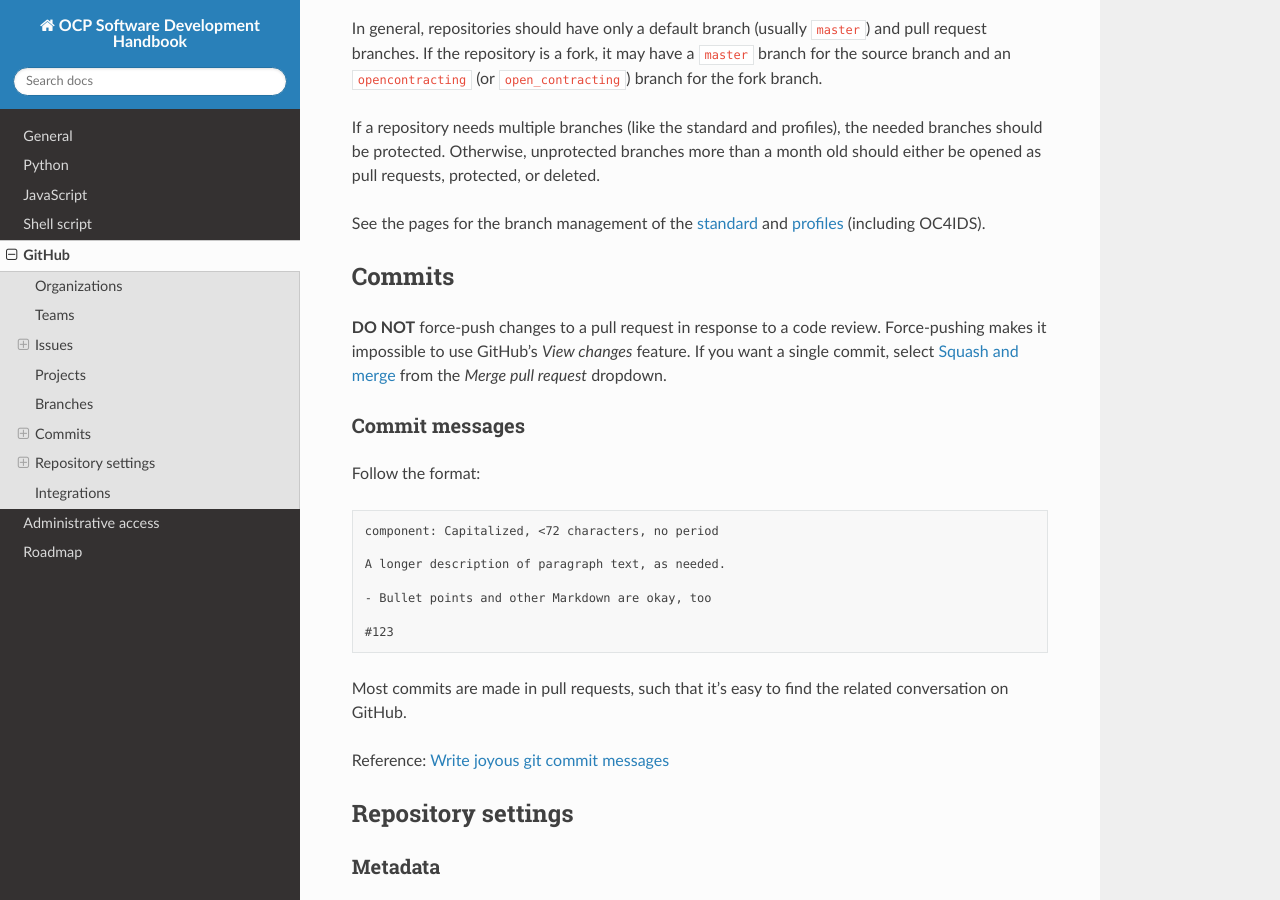
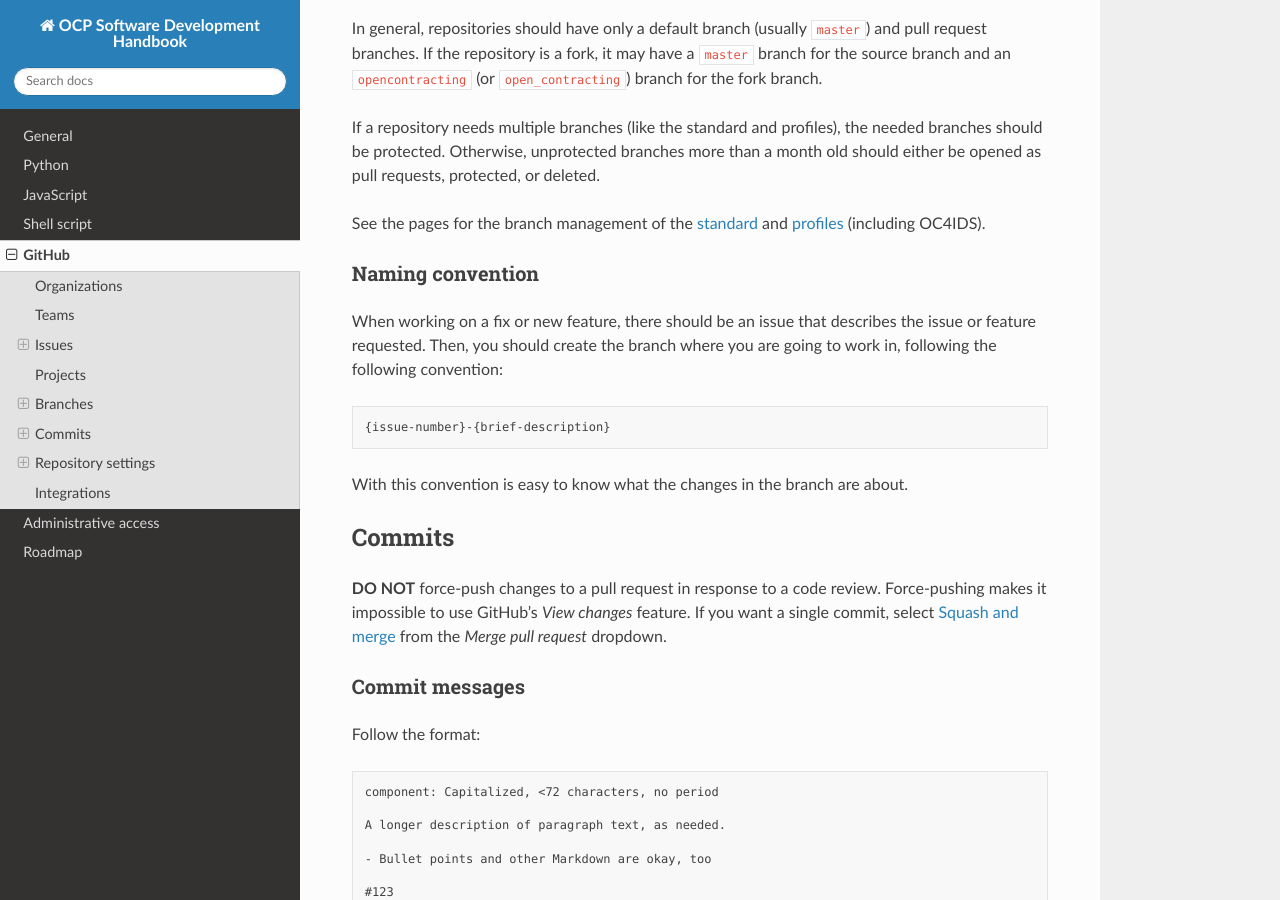
Before and after one commit to open-contracting/software-development-handbook, a Sphinx documentation site: the page built from docs/github/index.rst, in a window 1280 px wide and 900 px high, scrolled down 2734 px. Built offline with Sphinx 7.4.7 and the Read the Docs theme 2.0.0, drawn with Linux system fonts in a browser that asks for light colours.

Commit message:
Add guidance on branch naming convention
Signed-off-by: Yohanna Lisnichuk <yohanitalisnichuk@gmail.com>

```diff
--- a/docs/github/index.rst
+++ b/docs/github/index.rst
@@ -101,6 +101,17 @@ If a repository needs multiple branches (like the standard and profiles), the ne
 
 See the pages for the branch management of the `standard <../../standard/technical/repository>`__ and `profiles <../../profiles/technical/repository>`__ (including OC4IDS).
 
+Naming convention
+~~~~~~~~~~~~~~~~~
+
+When working on a fix or new feature, there should be an issue that describes the issue or feature requested. Then, you should create the branch where you are going to work in, following the following convention:
+
+.. code-block:: none
+
+   {issue-number}-{brief-description}
+
+With this convention is easy to know what the changes in the branch are about.
+
 Commits
 -------
 
```
